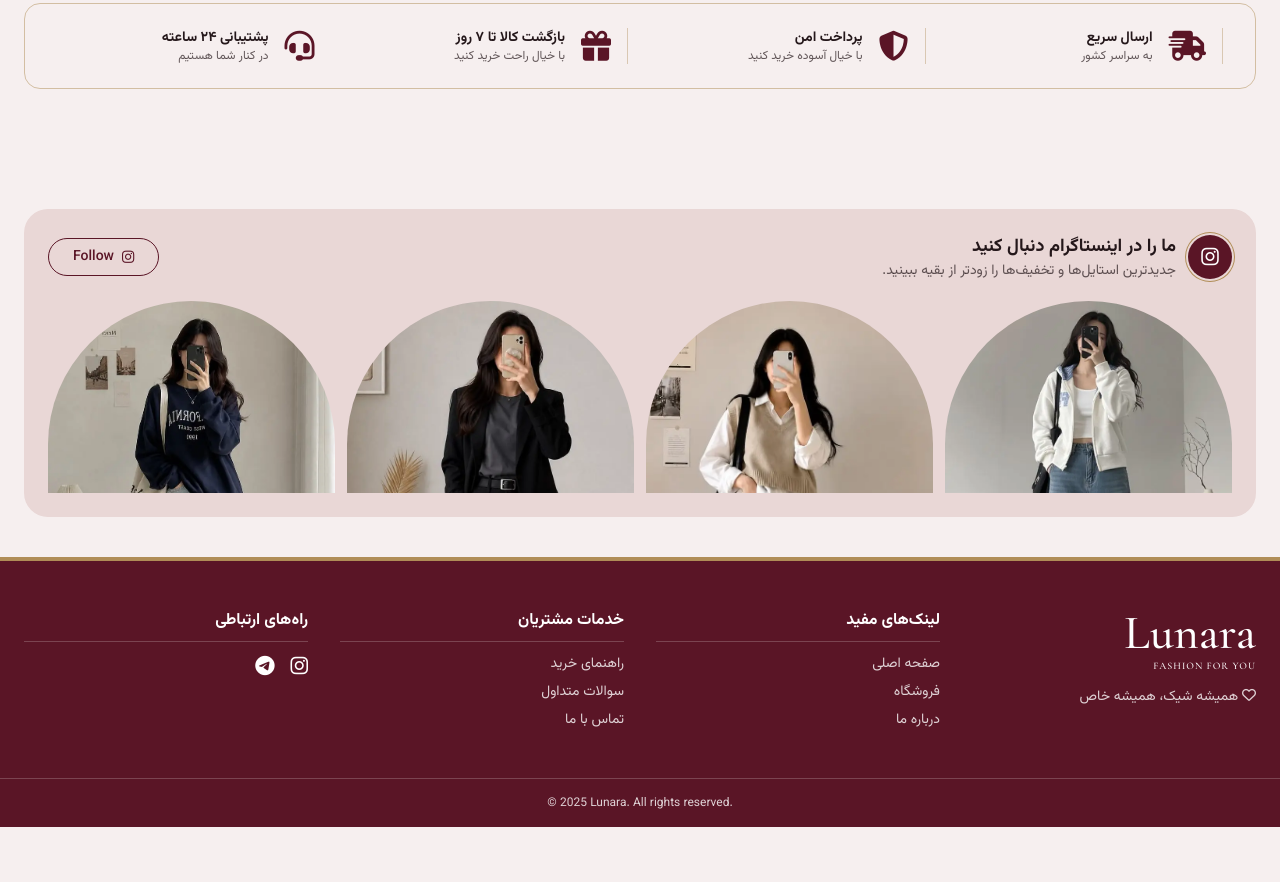
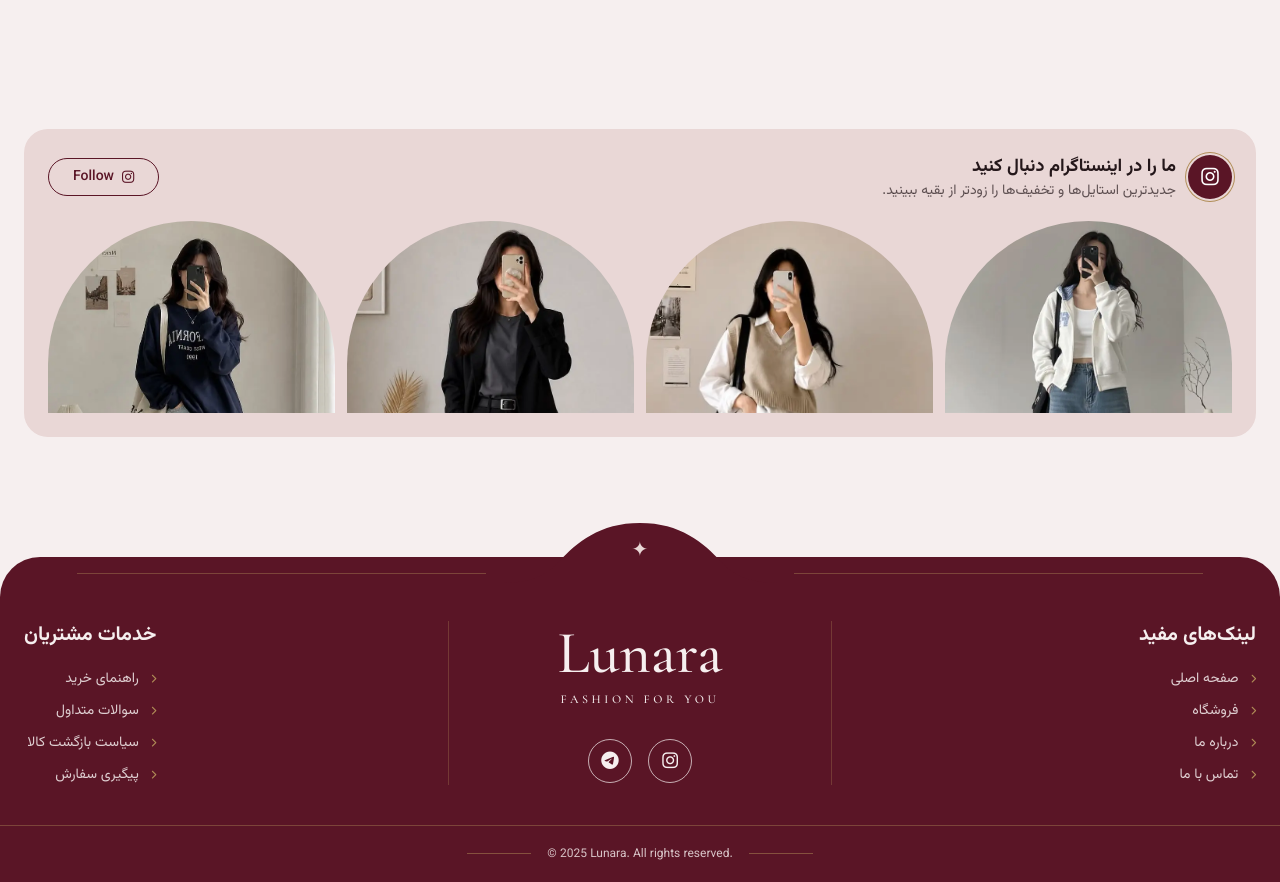
Before and after one commit to ghazal-hassanabadi/Lunara-shop, a website with bundled scripts: page index.html in a window 1280 px wide. Shown: the part 1726-2608 px from the top of the page. Before the commit the page ends 2553 px from the top, so only its background shows below. Built offline with nearby package versions, Linux system fonts and the light colour scheme.

Commit message:
change footer

```diff
--- a/index.html
+++ b/index.html
@@ -94,6 +94,42 @@
       </ul>
     </section>
 
+
+        <!-- مزایا -->
+    <section aria-label="مزایای خرید" class="rounded-2xl border border-brass/50 px-4 py-6 sm:px-8 xl:mb-30">
+      <ul class="grid grid-cols-1 gap-6 sm:grid-cols-2 lg:grid-cols-4 lg:divide-x lg:divide-x-reverse lg:divide-brass/40">
+        <li class="group flex items-center gap-4 lg:px-4">
+          <i class="fa-solid fa-truck-fast text-3xl text-wine group-hover:text-brass"></i>
+          <section>
+            <h3 class="text-sm font-bold">ارسال سریع</h3>
+            <p class="text-xs text-ink/70">به سراسر کشور</p>
+          </section>
+        </li>
+        <li class="group flex items-center gap-4 lg:px-4">
+          <i class="fa-solid fa-shield-halved text-3xl text-wine group-hover:text-brass"></i>
+          <section>
+            <h3 class="text-sm font-bold">پرداخت امن</h3>
+            <p class="text-xs text-ink/70">با خیال آسوده خرید کنید</p>
+          </section>
+        </li>
+        <li class="group flex items-center gap-4 lg:px-4">
+          <i class="fa-solid fa-gift text-3xl text-wine group-hover:text-brass"></i>
+          <section>
+            <h3 class="text-sm font-bold">بازگشت کالا تا ۷ روز</h3>
+            <p class="text-xs text-ink/70">با خیال راحت خرید کنید</p>
+          </section>
+        </li>
+        <li class="group flex items-center gap-4 lg:px-4">
+          <i class="fa-solid fa-headset text-3xl text-wine group-hover:text-brass"></i>
+          <section>
+            <h3 class="text-sm font-bold">پشتیبانی ۲۴ ساعته</h3>
+            <p class="text-xs text-ink/70">در کنار شما هستیم</p>
+          </section>
+        </li>
+      </ul>
+    </section>
+
+
     <!-- دسته‌بندی‌ها -->
     <section aria-labelledby="categories-title" class="mt-30">
       <h2 id="categories-title" class="sr-only">دسته‌بندی‌ها</h2>
@@ -161,39 +197,9 @@
       </ul>
     </section>
 
-    <!-- مزایا -->
-    <section aria-label="مزایای خرید" class="rounded-2xl border border-brass/50 px-4 py-6 sm:px-8 xl:mb-30">
-      <ul class="grid grid-cols-1 gap-6 sm:grid-cols-2 lg:grid-cols-4 lg:divide-x lg:divide-x-reverse lg:divide-brass/40">
-        <li class="group flex items-center gap-4 lg:px-4">
-          <i class="fa-solid fa-truck-fast text-3xl text-wine group-hover:text-brass"></i>
-          <section>
-            <h3 class="text-sm font-bold">ارسال سریع</h3>
-            <p class="text-xs text-ink/70">به سراسر کشور</p>
-          </section>
-        </li>
-        <li class="group flex items-center gap-4 lg:px-4">
-          <i class="fa-solid fa-shield-halved text-3xl text-wine group-hover:text-brass"></i>
-          <section>
-            <h3 class="text-sm font-bold">پرداخت امن</h3>
-            <p class="text-xs text-ink/70">با خیال آسوده خرید کنید</p>
-          </section>
-        </li>
-        <li class="group flex items-center gap-4 lg:px-4">
-          <i class="fa-solid fa-gift text-3xl text-wine group-hover:text-brass"></i>
-          <section>
-            <h3 class="text-sm font-bold">بازگشت کالا تا ۷ روز</h3>
-            <p class="text-xs text-ink/70">با خیال راحت خرید کنید</p>
-          </section>
-        </li>
-        <li class="group flex items-center gap-4 lg:px-4">
-          <i class="fa-solid fa-headset text-3xl text-wine group-hover:text-brass"></i>
-          <section>
-            <h3 class="text-sm font-bold">پشتیبانی ۲۴ ساعته</h3>
-            <p class="text-xs text-ink/70">در کنار شما هستیم</p>
-          </section>
-        </li>
-      </ul>
-    </section>
+
+
+
 
     <!-- اینستاگرام -->
     <section aria-labelledby="insta-title" class="rounded-3xl bg-sand p-4 sm:p-6">
@@ -252,45 +258,56 @@
   </main>
 
   <!-- فوتر -->
-  <footer class="border-t-4 border-brass bg-wine text-white">
-    <section class="mx-auto grid max-w-7xl gap-8 px-6 py-12 sm:grid-cols-2 lg:grid-cols-4">
-      <header>
-        <a href="index.html" class="font-display text-5xl font-medium leading-none hover:opacity-80" aria-label="Lunara">
-          Lunara
-          <small class="mt-1 block text-[10px] tracking-widest">FASHION FOR YOU</small>
-        </a>
-        <p class="mt-4 text-sm text-white/80"><i class="fa-regular fa-heart"></i> همیشه شیک، همیشه خاص</p>
-      </header>
+  <footer class="relative mt-20 rounded-t-[2.5rem] bg-wine text-cream ">
+    <!-- قوس و ستاره‌ی بالای فوتر -->
+    <svg aria-hidden="true" viewBox="0 0 280 30" preserveAspectRatio="none"
+         class="absolute -top-[34px] left-1/2 h-[60px] w-72 -translate-x-1/2 fill-wine">
+      <path d="M0 30 C30 30 44 28 60 20 C78 10 100 0 140 0 C180 0 202 10 220 20 C236 28 250 30 280 30 Z"/>
+    </svg>
+    <span aria-hidden="true" class="absolute left-1/2 -top-5 -translate-x-1/2 text-xl text-sand">✦</span>
+    <span aria-hidden="true" class="absolute inset-s-[6%] top-4 hidden h-px w-[32%] bg-brass/40 lg:block"></span>
+    <span aria-hidden="true" class="absolute inset-e-[6%] top-4 hidden h-px w-[32%] bg-brass/40 lg:block"></span>
 
-      <nav aria-labelledby="f-links">
-        <h2 id="f-links" class="mb-3 border-b border-white/20 pb-2 font-bold">لینک‌های مفید</h2>
-        <ul class="space-y-2 text-sm text-white/80">
-          <li><a href="index.html" class="hover:text-white hover:underline">صفحه اصلی</a></li>
-          <li><a href="product.html" class="hover:text-white hover:underline">فروشگاه</a></li>
-          <li><a href="#" class="hover:text-white hover:underline">درباره ما</a></li>
+    <section class="mx-auto grid max-w-7xl gap-10 px-6 pb-10 pt-16 lg:grid-cols-3">
+
+      <nav aria-labelledby="f-links" class="lg:justify-self-start">
+        <h2 id="f-links" class="mb-5 text-xl font-bold">لینک‌های مفید</h2>
+        <ul class="space-y-3 text-sm text-cream/85">
+          <li><a href="index.html" class="flex items-center gap-3 hover:text-white"><i class="fa-solid fa-chevron-right text-[9px] text-brass"></i>صفحه اصلی</a></li>
+          <li><a href="product.html" class="flex items-center gap-3 hover:text-white"><i class="fa-solid fa-chevron-right text-[9px] text-brass"></i>فروشگاه</a></li>
+          <li><a href="#" class="flex items-center gap-3 hover:text-white"><i class="fa-solid fa-chevron-right text-[9px] text-brass"></i>درباره ما</a></li>
+          <li><a href="#" class="flex items-center gap-3 hover:text-white"><i class="fa-solid fa-chevron-right text-[9px] text-brass"></i>تماس با ما</a></li>
         </ul>
       </nav>
 
-      <nav aria-labelledby="f-service">
-        <h2 id="f-service" class="mb-3 border-b border-white/20 pb-2 font-bold">خدمات مشتریان</h2>
-        <ul class="space-y-2 text-sm text-white/80">
-          <li><a href="#" class="hover:text-white hover:underline">راهنمای خرید</a></li>
-          <li><a href="#" class="hover:text-white hover:underline">سوالات متداول</a></li>
-          <li><a href="#" class="hover:text-white hover:underline">تماس با ما</a></li>
-        </ul>
-      </nav>
+      <header class="flex flex-col items-center justify-center gap-8 max-lg:order-first lg:border-x lg:border-brass/30 lg:px-8">
+        <a href="index.html" class="text-center font-display text-6xl font-medium leading-none hover:opacity-80" aria-label="Lunara">
+          Lunara
+          <small class="mt-2 block text-xs tracking-[0.3em]">FASHION FOR YOU</small>
+        </a>
+        <nav aria-label="شبکه‌های اجتماعی">
+          <ul class="flex gap-4 text-lg">
+            <li><a href="#" class="grid size-11 place-items-center rounded-full border border-cream/70 hover:bg-cream hover:text-wine" aria-label="اینستاگرام"><i class="fa-brands fa-instagram"></i></a></li>
+            <li><a href="#" class="grid size-11 place-items-center rounded-full border border-cream/70 hover:bg-cream hover:text-wine" aria-label="تلگرام"><i class="fa-brands fa-telegram"></i></a></li>
+          </ul>
+        </nav>
+      </header>
 
-      <nav aria-labelledby="f-contact">
-        <h2 id="f-contact" class="mb-3 border-b border-white/20 pb-2 font-bold">راه‌های ارتباطی</h2>
-        <ul class="flex gap-4 text-xl">
-          <li><a href="#" class="hover:-translate-y-0.5 hover:text-brass" aria-label="اینستاگرام"><i class="fa-brands fa-instagram"></i></a></li>
-          <li><a href="#" class="hover:-translate-y-0.5 hover:text-brass" aria-label="تلگرام"><i class="fa-brands fa-telegram"></i></a></li>
+      <nav aria-labelledby="f-service" class="lg:justify-self-end">
+        <h2 id="f-service" class="mb-5 text-xl font-bold">خدمات مشتریان</h2>
+        <ul class="space-y-3 text-sm text-cream/85">
+          <li><a href="#" class="flex items-center gap-3 hover:text-white"><i class="fa-solid fa-chevron-right text-[9px] text-brass"></i>راهنمای خرید</a></li>
+          <li><a href="#" class="flex items-center gap-3 hover:text-white"><i class="fa-solid fa-chevron-right text-[9px] text-brass"></i>سوالات متداول</a></li>
+          <li><a href="#" class="flex items-center gap-3 hover:text-white"><i class="fa-solid fa-chevron-right text-[9px] text-brass"></i>سیاست بازگشت کالا</a></li>
+          <li><a href="#" class="flex items-center gap-3 hover:text-white"><i class="fa-solid fa-chevron-right text-[9px] text-brass"></i>پیگیری سفارش</a></li>
         </ul>
       </nav>
     </section>
 
-    <small class="block border-t border-white/20 px-6 py-4 text-center text-xs text-white/80" dir="ltr">
+    <small class="flex items-center justify-center gap-4 border-t border-brass/40 px-6 py-5 text-center text-xs text-cream/80" dir="ltr">
+      <span aria-hidden="true" class="hidden h-px w-16 bg-brass/50 sm:block"></span>
       © 2025 Lunara. All rights reserved.
+      <span aria-hidden="true" class="hidden h-px w-16 bg-brass/50 sm:block"></span>
     </small>
   </footer>
 
```
Also changed, not shown: dist/output.css.
